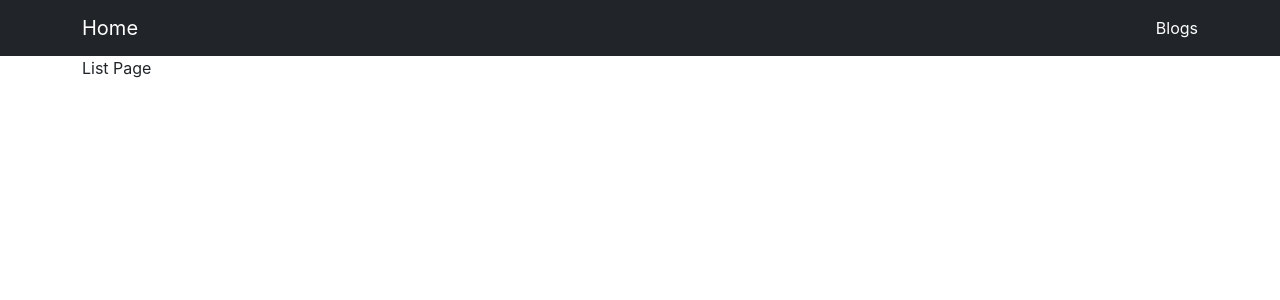
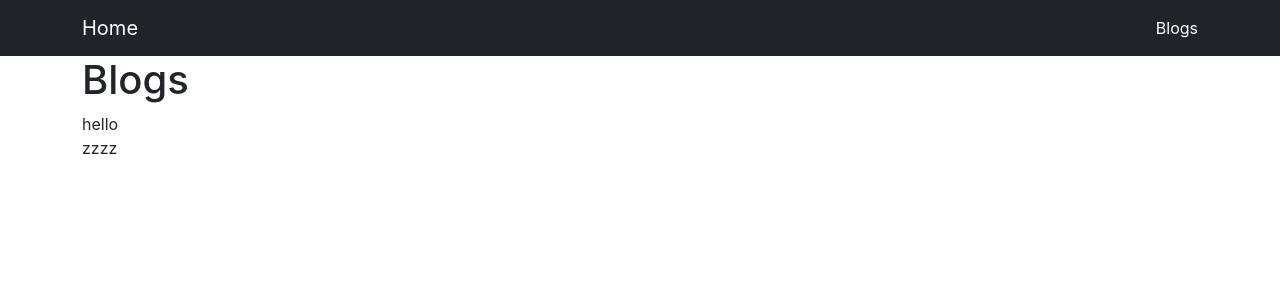
Before and after one commit to coldhailstone/learn-react, a React (Create React App) app: page /blogs in a window 1280 px wide. Shown: the top 300 px of the page. Built offline with nearby package versions, Linux system fonts and the light colour scheme; data requests are answered from the project's data file.

Commit message:
~24 받아온 데이터 화면에 출력하기

```diff
--- a/db.json
+++ b/db.json
@@ -4,6 +4,11 @@
       "title": "hello",
       "body": "body",
       "id": 1
+    },
+    {
+      "title": "zzzz",
+      "body": "hellow",
+      "id": 2
     }
   ]
 }
--- a/src/components/NavBar.js
+++ b/src/components/NavBar.js
@@ -1,4 +1,4 @@
-import { Link } from "react-router-dom";
+import { Link, NavLink } from "react-router-dom";
 
 function NavBar() {
     return (
@@ -7,7 +7,16 @@ function NavBar() {
                 <Link className="navbar-brand" to="/">Home</Link>
                 <ul className="navbar-nav">
                     <li className="nav-item">
-                        <Link className="nav-link active" aria-current="page" to="/blogs">Blogs</Link>
+                        <NavLink className={({ isActive }) =>
+                            [
+                                'nav-link',
+                                isActive ? 'active' : undefined
+                            ]
+                            .filter(Boolean)
+                            .join(" ")
+                        } aria-current="page" to="/blogs">
+                            Blogs
+                        </NavLink>
                     </li>
                 </ul>
             </div>
--- a/src/pages/ListPage.js
+++ b/src/pages/ListPage.js
@@ -1,6 +1,27 @@
+import axios from 'axios';
+import { useState, useEffect } from 'react';
+
 function ListPage() {
+    const [posts, setPosts] = useState([]);
+
+    async function getPosts() {
+        const response = await axios.get('http://localhost:3001/posts')
+        setPosts(response.data);
+    }
+
+    useEffect(() => {
+        getPosts();
+    }, []);
+
     return (
-        <div>List Page</div>
+        <div>
+            <h1>Blogs</h1>
+            {posts.map((post) => {
+                return (
+                    <div key={post.id}>{post.title}</div>
+                )
+            })}
+        </div>
     )
 }
 
```
Also changed, not shown: src/index.js (+3 -5 lines), src/routes.js (renamed from src/router/index.js, +8 -9 lines).
